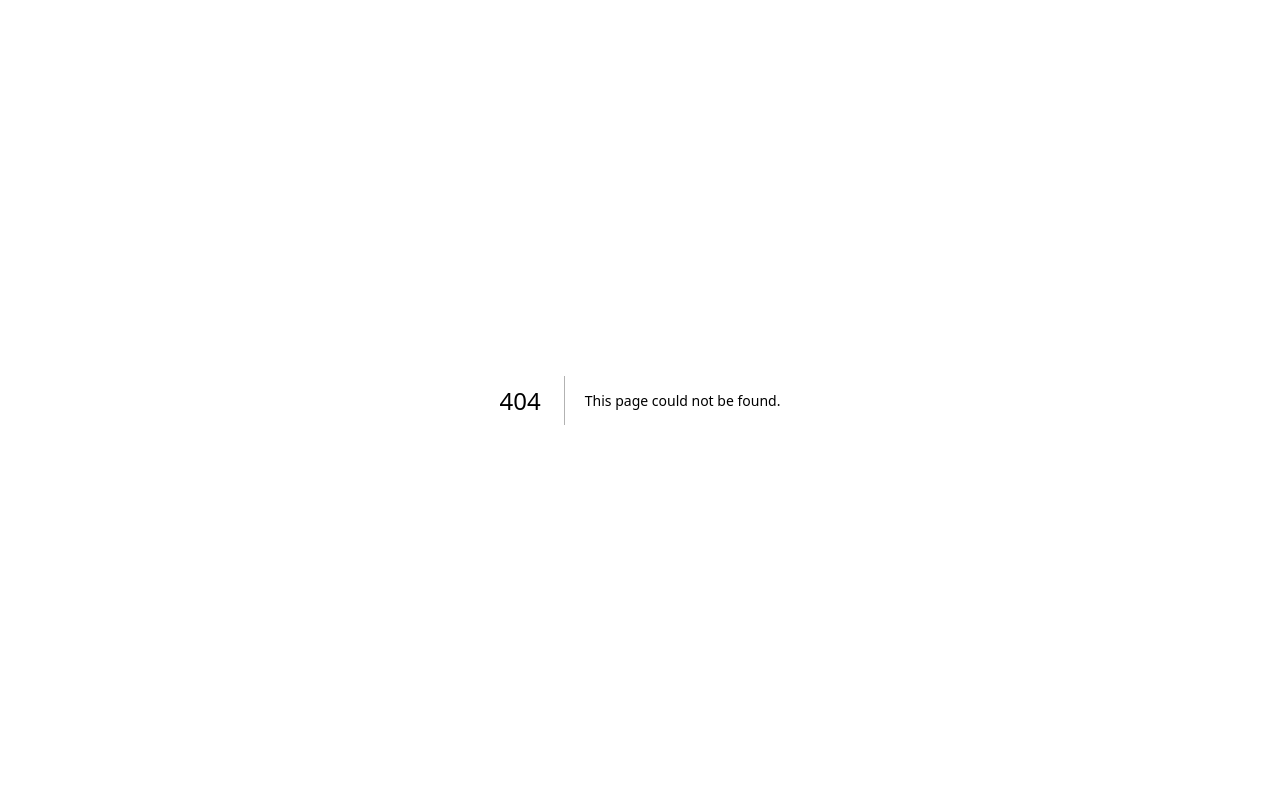
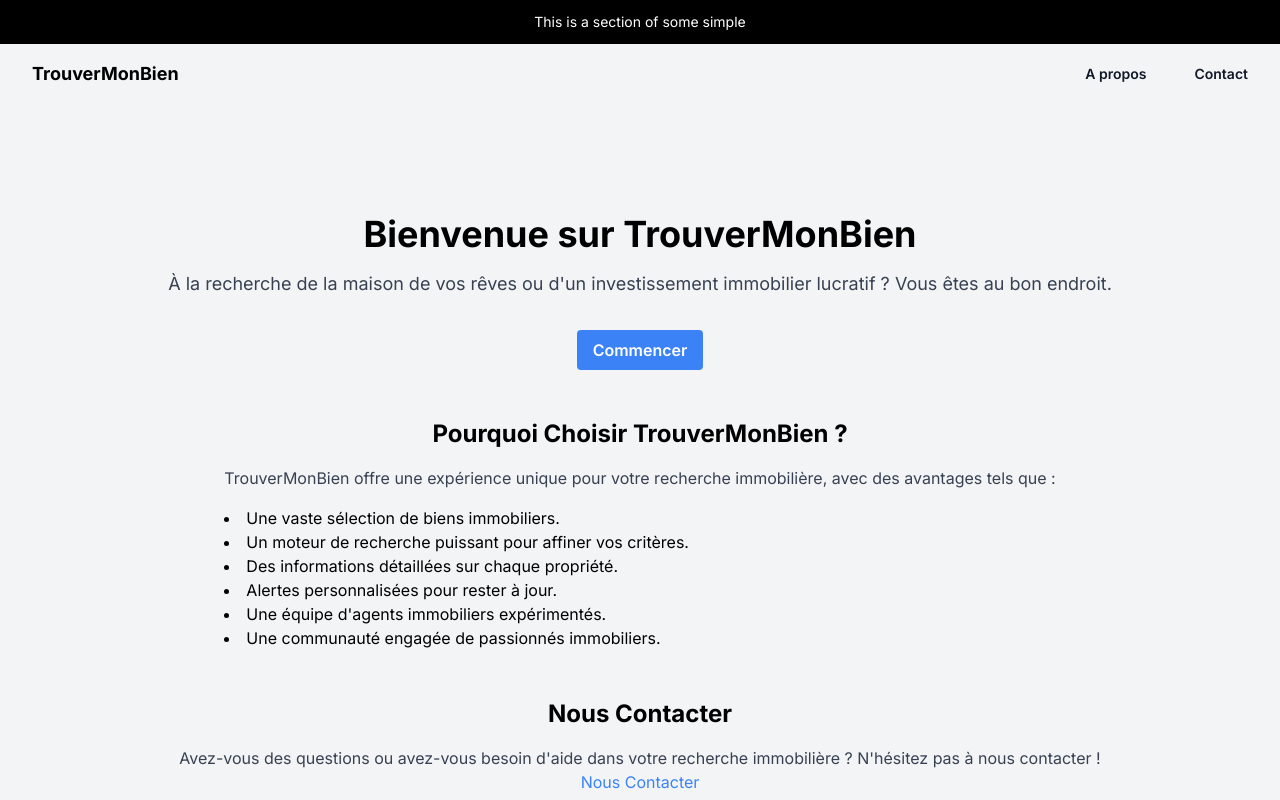
Before and after one commit to enmohamedMallahi/real-estate-site, a Next.js app: page /p/apropos in a window 1280 px wide. Before the commit this address had no page. Shown: the top 800 px of the page. Built offline with nearby package versions, Linux system fonts and the light colour scheme.

Commit message:
updates: about page

```diff
--- a/src/app/(client)/p/about/page.js
+++ /dev/null
@@ -1,12 +0,0 @@
-import React from 'react'
-
-const AboutPage = () => {
-  return (
-    <div>
-      <h1>About TrouverMonBien</h1>
-      <p>Lorem, ipsum dolor sit amet consectetur adipisicing elit. Dolores, ab! Consectetur excepturi, quidem sit facilis odio, unde vitae nihil tempore, incidunt ipsum dolor aliquid culpa!</p>
-    </div>
-  )
-}
-
-export default AboutPage
--- /dev/null
+++ b/src/app/(client)/p/apropos/page.js
@@ -0,0 +1,48 @@
+// pages/index.js
+import React from 'react';
+import Link from 'next/link';
+
+function AboutPage() {
+  return (
+    <div className="bg-gray-100 h-screen flex flex-col justify-center items-center">
+      <header className="text-4xl font-bold mb-4">Bienvenue sur TrouverMonBien</header>
+      <p className="text-lg text-gray-700 mb-8">
+        À la recherche de la maison de vos rêves ou d'un investissement immobilier lucratif ? Vous êtes au bon endroit.
+      </p>
+      <Link className="bg-blue-500 hover:bg-blue-600 text-white font-semibold py-2 px-4 rounded" href="/">
+
+        Commencer
+
+      </Link>
+
+      {/* Section de mise en avant */}
+      <section className="mt-12 text-center">
+        <h2 className="text-2xl font-bold mb-4">Pourquoi Choisir TrouverMonBien ?</h2>
+        <p className="text-gray-700">
+          TrouverMonBien offre une expérience unique pour votre recherche immobilière, avec des avantages tels que :
+        </p>
+        <ul className="list-disc list-inside text-left mt-4">
+          <li>Une vaste sélection de biens immobiliers.</li>
+          <li>Un moteur de recherche puissant pour affiner vos critères.</li>
+          <li>Des informations détaillées sur chaque propriété.</li>
+          <li>Alertes personnalisées pour rester à jour.</li>
+          <li>Une équipe d'agents immobiliers expérimentés.</li>
+          <li>Une communauté engagée de passionnés immobiliers.</li>
+        </ul>
+      </section>
+
+      {/* Section de contact */}
+      <section className="mt-12 text-center">
+        <h2 className="text-2xl font-bold mb-4">Nous Contacter</h2>
+        <p className="text-gray-700">
+          Avez-vous des questions ou avez-vous besoin d'aide dans votre recherche immobilière ? N'hésitez pas à nous contacter !
+        </p>
+        <Link className="text-blue-500 hover:underline mt-2" href="/p/contact">
+          Nous Contacter
+        </Link>
+      </section>
+    </div>
+  );
+}
+
+export default AboutPage;
--- a/src/app/admin/properties/add/page.js
+++ b/src/app/admin/properties/add/page.js
@@ -16,7 +16,7 @@ const NewProperties = () => {
     description: '',
     location: 'Aïn Chock',
     type: 'appartement',
-    buyOrRent: 'buy ',
+    buyOrRent: 'buy',
     images: [], // Store an array of image files
   });
   const [isLoading, setIsLoading] = useState(false)
--- a/src/app/page.js
+++ b/src/app/page.js
@@ -23,9 +23,10 @@ export default async function Home() {
     <>
       <Navbar />
       <PropertySearch />
-      <section className="px-4 py-8 md:px-8  border">
-        <h2 className="text-2xl text-center mb-2 font-bold">Bienvenue dans votre agence <br /> <span className="text-4xl">Immo Monte-Carlo</span></h2>
-        <p className="text-center text-gray-500">Notre Agence Immo Monte-Carlo vous accompagne dans tous vos projets immobiliers . Nous sommes spécialisés dans la vente, l'achat et la location de tous type de biens (appartements, maisons, villas, garages, terrains, bureaux et locaux commerciaux...) sur rabat et régions.</p>
+      <section className="px-4 py-8 md:px-8  ">
+        <h2 className="text-4xl text-center font-bold">Bienvenue sur TrouverMonBien</h2>
+        <p className="text-2xl text-center mb-2">Votre portail ultime pour l'immobilier !</p>
+        <p className="text-center text-gray-500">À la recherche de la maison de vos rêves ou d'un investissement immobilier lucratif ? Vous êtes au bon endroit. TrouverMonBien vous connecte aux meilleures opportunités immobilières en un seul endroit pratique. Notre répertoire immobilier vous offre un accès facile aux biens immobiliers les plus recherchés dans votre région.</p>
       </section>
       <Properties properties={properties} />
       <CTA />
--- a/src/components/CTA.js
+++ b/src/components/CTA.js
@@ -15,11 +15,10 @@ const CTA = () => {
           Louer, acheter ou vendre
         </h2>
         <p className="mb-4 text-sm md:text-base max-w-lg mx-auto">
-          Vous cherchez à louer ou à acheter une nouvelle propriété ou à vendre
-          une existante? L'agence Immo Monte-Carlo fournit une solution facile!
+          Commencez dès maintenant votre recherche sur TrouverMonBien et découvrez les possibilités infinies qui s'offrent à vous sur le marché de l'immobilier. Trouvez votre bien dès aujourd'hui !
         </p>
         <div className="grid place-content-center">
-          <Link className="inline-block bg-green-500 hover:bg-green-600 text-white font-semibold py-2 px-6 md:px-8 rounded-md transition duration-300" href={`/`}>
+          <Link className="inline-block bg-green-500 hover:bg-green-600 text-white font-semibold py-2 px-6 md:px-8 rounded-md transition duration-300" href={`/p/about`}>
 
             Voir les détails
 
--- a/src/components/Footer.js
+++ b/src/components/Footer.js
@@ -4,7 +4,7 @@ const Footer = () => {
   const links = [
     {
       name: 'A propos',
-      url: '/p/about'
+      url: '/p/apropos'
     },
     {
       name: 'Contact',
@@ -12,7 +12,7 @@ const Footer = () => {
     },
     {
       name: 'Politique de service',
-      url: '/p/politics'
+      url: '/p/politique'
     }
   ]
 
--- a/src/components/Navbar.js
+++ b/src/components/Navbar.js
@@ -9,8 +9,8 @@ import {
 import Link from 'next/link'
 
 const pages = [
-  { name: 'Features', href: '/features' },
-  { name: 'Contact', href: '/contact' },
+  { name: 'A propos', href: '/p/apropos' },
+  { name: 'Contact', href: '/p/contact' },
 ]
 
 function classNames(...classes) {
@@ -26,8 +26,7 @@ export default function Navbar() {
         <div className="flex lg:flex-1">
           <Link href="/" className="-m-1.5 p-1.5">
             <>
-              <span className="sr-only">Immobilier</span>
-              <img className="h-10 w-auto" src="http://www.immomonte-carlo.com/wp-content/uploads/2019/01/IMMO-MONTE-CARLO-Copie.png" alt="" />
+              <span className="font-bold text-lg">TrouverMonBien</span>
             </>
           </Link>
         </div>
@@ -59,12 +58,12 @@ export default function Navbar() {
           <div className="flex items-center justify-between">
             <Link href="/" className="-m-1.5 p-1.5">
               <>
-                <span className="sr-only">Immobiler</span>
-                <img
+                <span className="font-bold text-lg">TrouverMonBien</span>
+                {/* <img
                   className="h-10 w-auto"
                   src="http://www.immomonte-carlo.com/wp-content/uploads/2019/01/IMMO-MONTE-CARLO-Copie.png"
                   alt=""
-                />
+                /> */}
               </>
             </Link>
             <button
```
